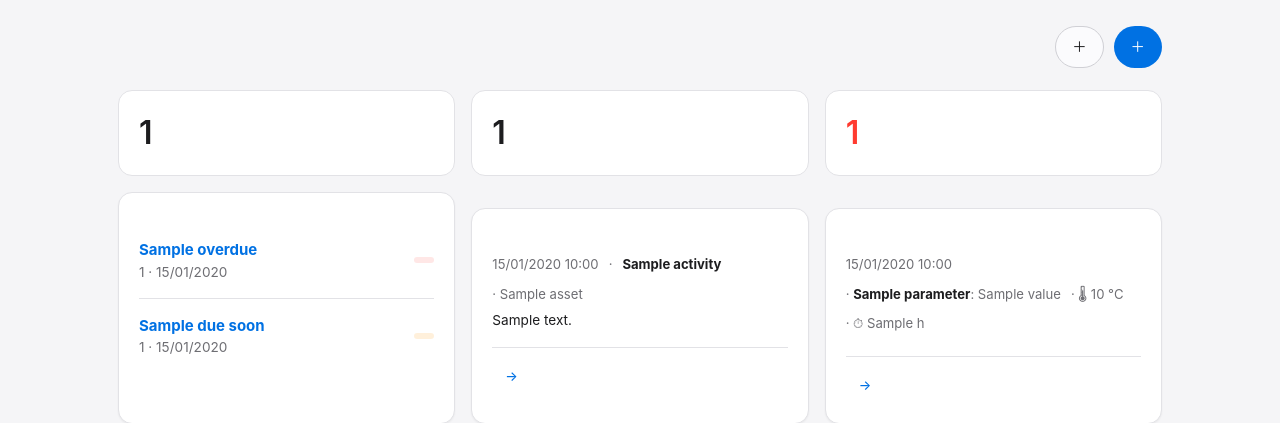
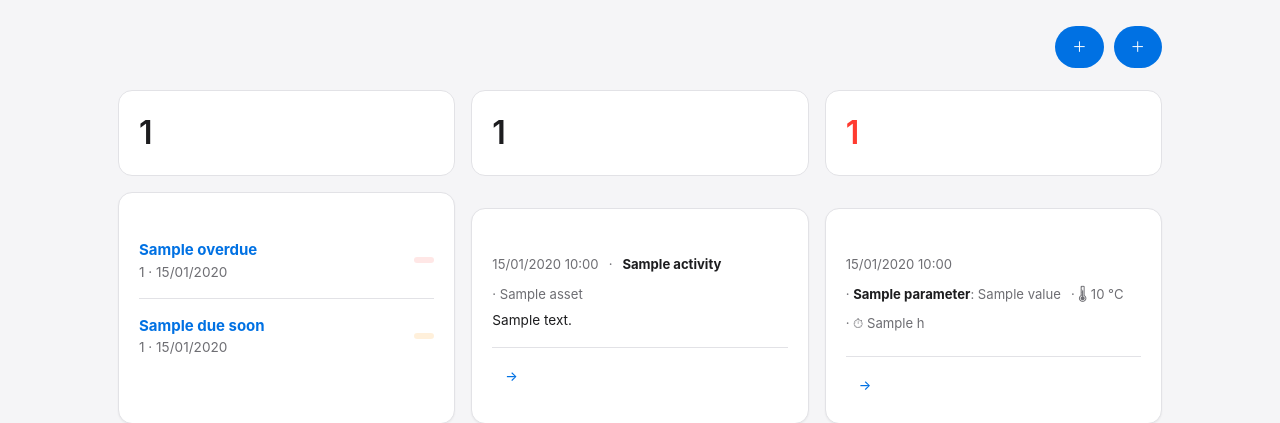
Before and after one commit to skyhell/stp-maintenance-log, a FastAPI app: template app/templates/dashboard.html in a window 1280 px wide. Shown: the top 423 px of the page. Run offline with FastAPI, Linux system fonts and the light colour scheme; the template is opened without the code that fills it: most values are stand-ins (such as "Sample title", 1, 10 or a date in 2020).

Commit message:
fix(ui): style both dashboard quick-action buttons identically
Co-Authored-By: Claude Fable 5 <noreply@anthropic.com>

```diff
--- a/app/templates/dashboard.html
+++ b/app/templates/dashboard.html
@@ -5,7 +5,7 @@
 <div class="page-head">
   <h1>{{ t('dashboard.title') }}</h1>
   <div class="flex flex-wrap">
-    <a href="/measurements/new" class="btn btn-secondary">＋ {{ t('measure.new') }}</a>
+    <a href="/measurements/new" class="btn">＋ {{ t('measure.new') }}</a>
     <a href="/entries/new" class="btn">＋ {{ t('dashboard.new_entry') }}</a>
   </div>
 </div>
```
